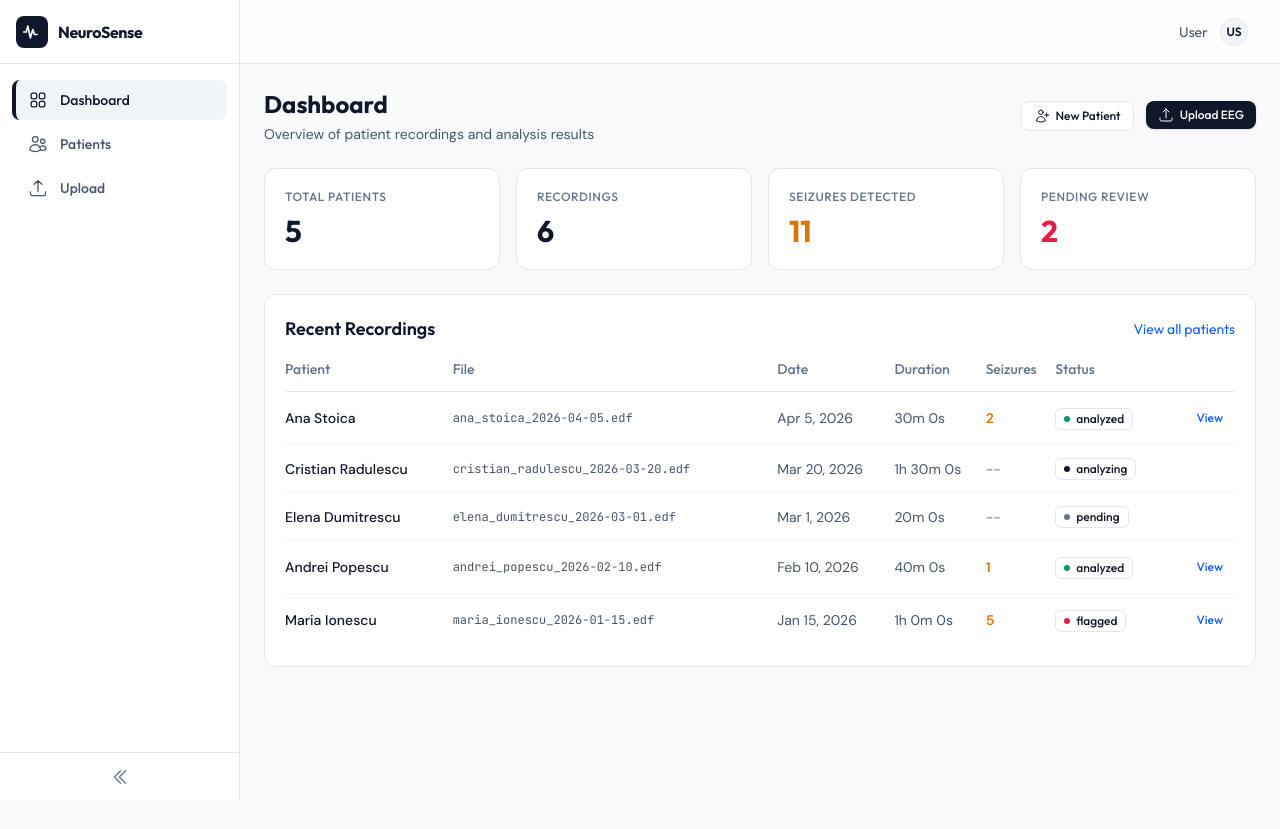
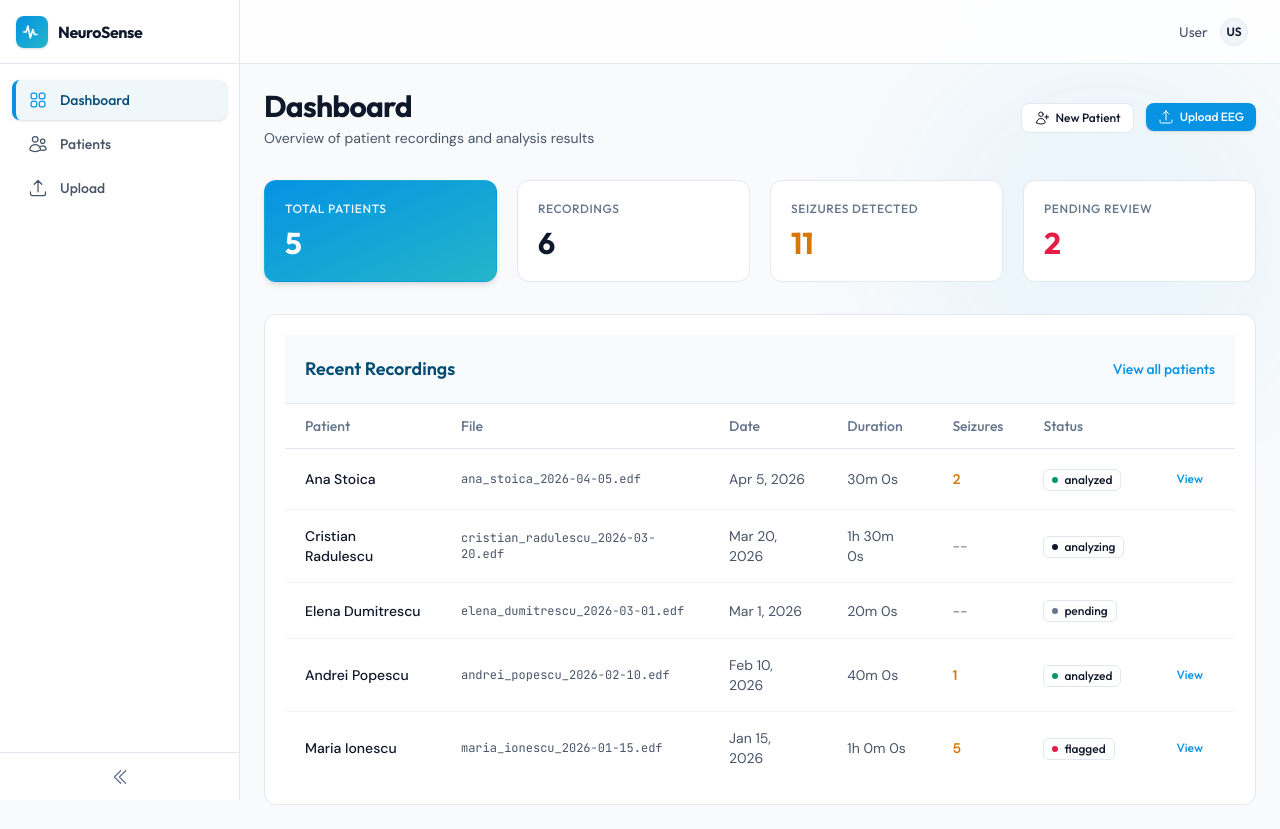
Before and after one commit to Razvi103/NeuroSense-App, a Next.js app in the folder frontend/: page /dashboard in a window 1280 px wide. Before the commit the page ends 800 px from the top, so only its background shows below. Built offline with nearby package versions, Linux system fonts and the light colour scheme; no server answers.

Commit message:
added a bit of colour to the ui

```diff
--- a/frontend/src/app/(app)/dashboard/page.tsx
+++ b/frontend/src/app/(app)/dashboard/page.tsx
@@ -25,17 +25,20 @@ export default async function DashboardPage() {
     .slice(0, 5);
 
   const statCards = [
-    { label: "Total Patients", value: stats.totalPatients, color: "text-cyan-accent" },
+    { label: "Total Patients", value: stats.totalPatients, color: "text-brand-blue-dark" },
     { label: "Recordings", value: stats.totalRecordings, color: "text-text-primary" },
     { label: "Seizures Detected", value: stats.totalSeizures, color: "text-amber-accent" },
     { label: "Pending Review", value: stats.pendingReviews, color: "text-rose-accent" },
   ];
 
   return (
-    <div className="space-y-6">
-      <div className="flex items-center justify-between">
+    <div className="space-y-8 relative">
+      {/* Decorative background element */}
+      <div className="absolute -top-10 -right-10 w-96 h-96 bg-brand-blue/5 rounded-full blur-3xl pointer-events-none" />
+
+      <div className="flex items-center justify-between relative z-10">
         <div>
-          <h1 className="text-2xl font-bold text-text-primary font-heading">Dashboard</h1>
+          <h1 className="text-3xl font-bold text-text-primary font-heading tracking-tight">Dashboard</h1>
           <p className="mt-1 text-sm text-text-secondary">
             Overview of patient recordings and analysis results
           </p>
@@ -60,72 +63,76 @@ export default async function DashboardPage() {
         </div>
       </div>
 
-      <div className="grid grid-cols-1 gap-4 sm:grid-cols-2 lg:grid-cols-4">
-        {statCards.map((stat) => (
-          <Card key={stat.label} hover>
-            <p className="text-xs font-medium text-text-muted uppercase tracking-wider font-heading">
+      <div className="grid grid-cols-1 gap-5 sm:grid-cols-2 lg:grid-cols-4 relative z-10">
+        {statCards.map((stat, index) => (
+          <Card
+            key={stat.label}
+            hover
+            className={index === 0 ? "bg-gradient-to-br from-brand-blue to-brand-teal text-surface border-transparent shadow-md" : ""}
+          >
+            <p className={`text-xs font-medium uppercase tracking-wider font-heading ${index === 0 ? 'text-brand-blue-surface' : 'text-text-muted'}`}>
               {stat.label}
             </p>
-            <p className={`mt-2 text-3xl font-bold font-heading ${stat.color}`}>
+            <p className={`mt-2 text-3xl font-bold font-heading ${index === 0 ? 'text-surface' : stat.color}`}>
               {stat.value}
             </p>
           </Card>
         ))}
       </div>
 
-      <Card>
-        <div className="mb-4 flex items-center justify-between">
-          <h2 className="text-lg font-semibold text-text-primary font-heading">
+      <Card className="relative z-10 overflow-hidden">
+        <div className="mb-0 flex items-center justify-between p-5 border-b border-border bg-brand-blue-surface/50">
+          <h2 className="text-lg font-semibold text-brand-blue-dark font-heading">
             Recent Recordings
           </h2>
-          <Link href="/patients" className="text-sm text-blue-600 hover:text-blue-800 hover:underline font-heading">
+          <Link href="/patients" className="text-sm font-medium text-brand-blue hover:text-brand-blue-dark hover:underline font-heading transition-colors">
             View all patients
           </Link>
         </div>
         <div className="overflow-x-auto">
           <table className="w-full text-sm">
             <thead>
-              <tr className="border-b border-border text-left">
-                <th className="pb-3 font-medium text-text-muted font-heading">Patient</th>
-                <th className="pb-3 font-medium text-text-muted font-heading">File</th>
-                <th className="pb-3 font-medium text-text-muted font-heading">Date</th>
-                <th className="pb-3 font-medium text-text-muted font-heading">Duration</th>
-                <th className="pb-3 font-medium text-text-muted font-heading">Seizures</th>
-                <th className="pb-3 font-medium text-text-muted font-heading">Status</th>
-                <th className="pb-3" />
+              <tr className="border-b border-border bg-surface text-left">
+                <th className="px-5 py-3 font-medium text-text-muted font-heading">Patient</th>
+                <th className="px-5 py-3 font-medium text-text-muted font-heading">File</th>
+                <th className="px-5 py-3 font-medium text-text-muted font-heading">Date</th>
+                <th className="px-5 py-3 font-medium text-text-muted font-heading">Duration</th>
+                <th className="px-5 py-3 font-medium text-text-muted font-heading">Seizures</th>
+                <th className="px-5 py-3 font-medium text-text-muted font-heading">Status</th>
+                <th className="px-5 py-3" />
               </tr>
             </thead>
             <tbody>
               {recentRecordings.map((rec) => {
                 const patient = patients.find((p) => p.id === rec.patientId);
                 return (
-                  <tr key={rec.id} className="border-b border-border/50 last:border-0 hover:bg-elevated/50 transition-colors">
-                    <td className="py-3 text-text-primary font-medium">
+                  <tr key={rec.id} className="border-b border-border/50 last:border-0 hover:bg-brand-blue-surface/30 transition-colors">
+                    <td className="px-5 py-4 text-text-primary font-medium">
                       {patient ? `${patient.firstName} ${patient.lastName}` : "Unknown"}
                     </td>
-                    <td className="py-3 text-text-secondary font-mono text-xs">
+                    <td className="px-5 py-4 text-text-secondary font-mono text-xs">
                       {rec.fileName}
                     </td>
-                    <td className="py-3 text-text-secondary">
+                    <td className="px-5 py-4 text-text-secondary">
                       {formatDate(rec.uploadedAt)}
                     </td>
-                    <td className="py-3 text-text-secondary">
+                    <td className="px-5 py-4 text-text-secondary">
                       {formatDuration(rec.durationSeconds)}
                     </td>
-                    <td className="py-3">
+                    <td className="px-5 py-4">
                       {rec.seizureCount > 0 ? (
                         <span className="text-amber-accent font-semibold">{rec.seizureCount}</span>
                       ) : (
                         <span className="text-text-muted">--</span>
                       )}
                     </td>
-                    <td className="py-3">
+                    <td className="px-5 py-4">
                       <Badge variant={statusVariant[rec.status]}>{rec.status}</Badge>
                     </td>
-                    <td className="py-3 text-right">
+                    <td className="px-5 py-4 text-right">
                       {(rec.status === "analyzed" || rec.status === "flagged") && (
                         <Link href={`/recordings/${rec.id}`}>
-                          <Button variant="ghost" size="sm" className="text-blue-600 hover:text-blue-800 hover:bg-blue-50 hover:underline">View</Button>
+                          <Button variant="ghost" size="sm" className="text-brand-blue hover:text-brand-blue-dark hover:bg-brand-blue-surface hover:underline font-medium">View</Button>
                         </Link>
                       )}
                     </td>
--- a/frontend/src/app/(app)/patients/page.tsx
+++ b/frontend/src/app/(app)/patients/page.tsx
@@ -8,10 +8,13 @@ export default async function PatientsPage() {
   const patients = await getPatients();
 
   return (
-    <div className="space-y-6">
-      <div className="flex items-center justify-between">
+    <div className="space-y-6 relative">
+      {/* Decorative background element */}
+      <div className="absolute -top-10 -right-10 w-96 h-96 bg-brand-blue/5 rounded-full blur-3xl pointer-events-none" />
+
+      <div className="flex items-center justify-between relative z-10">
         <div>
-          <h1 className="text-2xl font-bold text-text-primary font-heading">Patients</h1>
+          <h1 className="text-3xl font-bold text-text-primary font-heading tracking-tight">Patients</h1>
           <p className="mt-1 text-sm text-text-secondary">
             {patients.length} registered patients
           </p>
@@ -25,8 +28,15 @@ export default async function PatientsPage() {
           </Button>
         </Link>
       </div>
-      <Card>
-        <PatientTable patients={patients} />
+      <Card className="relative z-10 overflow-hidden pt-0 px-0 pb-0">
+        <div className="p-5 border-b border-border bg-brand-blue-surface/50">
+          <h2 className="text-lg font-semibold text-brand-blue-dark font-heading">
+            Patient Directory
+          </h2>
+        </div>
+        <div className="p-5">
+          <PatientTable patients={patients} />
+        </div>
       </Card>
     </div>
   );
--- a/frontend/src/app/globals.css
+++ b/frontend/src/app/globals.css
@@ -20,6 +20,11 @@
 
   --color-border: #e2e8f0;
   --color-border-subtle: #f1f5f9;
+
+  --color-brand-blue: #0693e3;
+  --color-brand-teal: #24b4c9;
+  --color-brand-blue-surface: #f0f7fb;
+  --color-brand-blue-dark: #024b75;
 
   --font-heading: var(--font-outfit);
   --font-body: var(--font-dm-sans);
--- a/frontend/src/components/layout/sidebar.tsx
+++ b/frontend/src/components/layout/sidebar.tsx
@@ -50,7 +50,7 @@ export function Sidebar({ collapsed, onToggle }: SidebarProps) {
       )}
     >
       <div className="flex h-16 items-center gap-2.5 border-b border-border px-4">
-        <div className="relative flex h-8 w-8 shrink-0 items-center justify-center rounded-lg bg-text-primary">
+        <div className="relative flex h-8 w-8 shrink-0 items-center justify-center rounded-lg bg-gradient-to-br from-brand-blue to-brand-teal shadow-sm">
           <svg
             viewBox="0 0 24 24"
             fill="none"
@@ -78,13 +78,13 @@ export function Sidebar({ collapsed, onToggle }: SidebarProps) {
               className={cn(
                 "flex items-center gap-3 rounded-lg px-3 py-2.5 text-sm font-medium transition-all duration-200 border-l-4",
                 isActive
-                  ? "bg-elevated text-text-primary border-text-primary"
+                  ? "bg-brand-blue-surface text-brand-blue-dark border-brand-blue shadow-sm"
                   : "text-text-secondary hover:bg-elevated hover:text-text-primary border-transparent",
                 collapsed && "justify-center px-0 border-l-0",
               )}
               title={collapsed ? item.label : undefined}
             >
-              <span className={cn(isActive && "text-text-primary")}>
+              <span className={cn(isActive && "text-brand-blue")}>
                 {item.icon}
               </span>
               {!collapsed && <span className="font-heading">{item.label}</span>}
--- a/frontend/src/components/patients/patient-form.tsx
+++ b/frontend/src/components/patients/patient-form.tsx
@@ -46,7 +46,7 @@ export function PatientForm() {
           id="notes"
           rows={3}
           placeholder="Relevant clinical history..."
-          className="w-full rounded-lg border border-border bg-card px-3.5 py-2.5 text-sm text-text-primary placeholder:text-text-muted focus:outline-none focus:ring-2 focus:ring-cyan-deep/40 focus:border-cyan-deep/50 transition-colors resize-none"
+          className="w-full rounded-lg border border-border bg-surface px-4 py-2.5 text-sm text-text-primary placeholder:text-text-muted focus:outline-none focus:ring-2 focus:ring-brand-blue focus:border-transparent transition-colors resize-none shadow-sm"
         />
       </div>
       <div className="flex gap-3 pt-2">
--- a/frontend/src/components/ui/button.tsx
+++ b/frontend/src/components/ui/button.tsx
@@ -13,11 +13,11 @@ interface ButtonProps extends ButtonHTMLAttributes<HTMLButtonElement> {
 
 const variantStyles: Record<ButtonVariant, string> = {
   primary:
-    "bg-text-primary text-surface hover:bg-text-secondary shadow-sm",
+    "bg-brand-blue text-surface hover:bg-brand-blue-dark shadow-sm",
   secondary:
-    "bg-surface text-text-primary border border-border hover:border-text-muted hover:shadow-sm",
+    "bg-surface text-text-primary border border-border hover:border-brand-blue hover:text-brand-blue hover:shadow-sm",
   ghost:
-    "text-text-secondary hover:text-text-primary hover:bg-elevated",
+    "text-text-secondary hover:text-brand-blue hover:bg-brand-blue-surface",
   danger:
     "bg-rose-accent text-white hover:bg-rose-accent/90 shadow-sm",
 };
@@ -37,7 +37,7 @@ const Button = forwardRef<HTMLButtonElement, ButtonProps>(
         className={cn(
           "inline-flex items-center justify-center rounded-lg font-medium font-heading",
           "transition-all duration-200 ease-out",
-          "focus-visible:outline-none focus-visible:ring-2 focus-visible:ring-text-primary focus-visible:ring-offset-2 focus-visible:ring-offset-base",
+          "focus-visible:outline-none focus-visible:ring-2 focus-visible:ring-brand-blue focus-visible:ring-offset-2 focus-visible:ring-offset-base",
           "disabled:opacity-40 disabled:pointer-events-none",
           "cursor-pointer",
           variantStyles[variant],
--- a/frontend/src/components/ui/input.tsx
+++ b/frontend/src/components/ui/input.tsx
@@ -24,10 +24,10 @@ const Input = forwardRef<HTMLInputElement, InputProps>(
           ref={ref}
           id={id}
           className={cn(
-            "w-full rounded-lg border bg-card px-3.5 py-2.5 text-sm text-text-primary",
+            "w-full rounded-lg border bg-surface px-4 py-2.5 text-sm text-text-primary shadow-sm",
             "placeholder:text-text-muted",
             "transition-colors duration-200",
-            "focus:outline-none focus:ring-2 focus:ring-text-primary focus:border-text-primary",
+            "focus:outline-none focus:ring-2 focus:ring-brand-blue focus:border-brand-blue",
             error
               ? "border-rose-accent focus:ring-rose-accent"
               : "border-border hover:border-text-muted",
```
Also changed, not shown: frontend/src/app/(app)/patients/new/page.tsx (+13 -6 lines), frontend/src/app/(app)/upload/page.tsx (+13 -4 lines), frontend/src/components/patients/patient-table.tsx (+18 -18 lines), frontend/src/components/ui/select.tsx (+2 -2 lines), frontend/src/components/upload/upload-form.tsx (+5 -5 lines).
